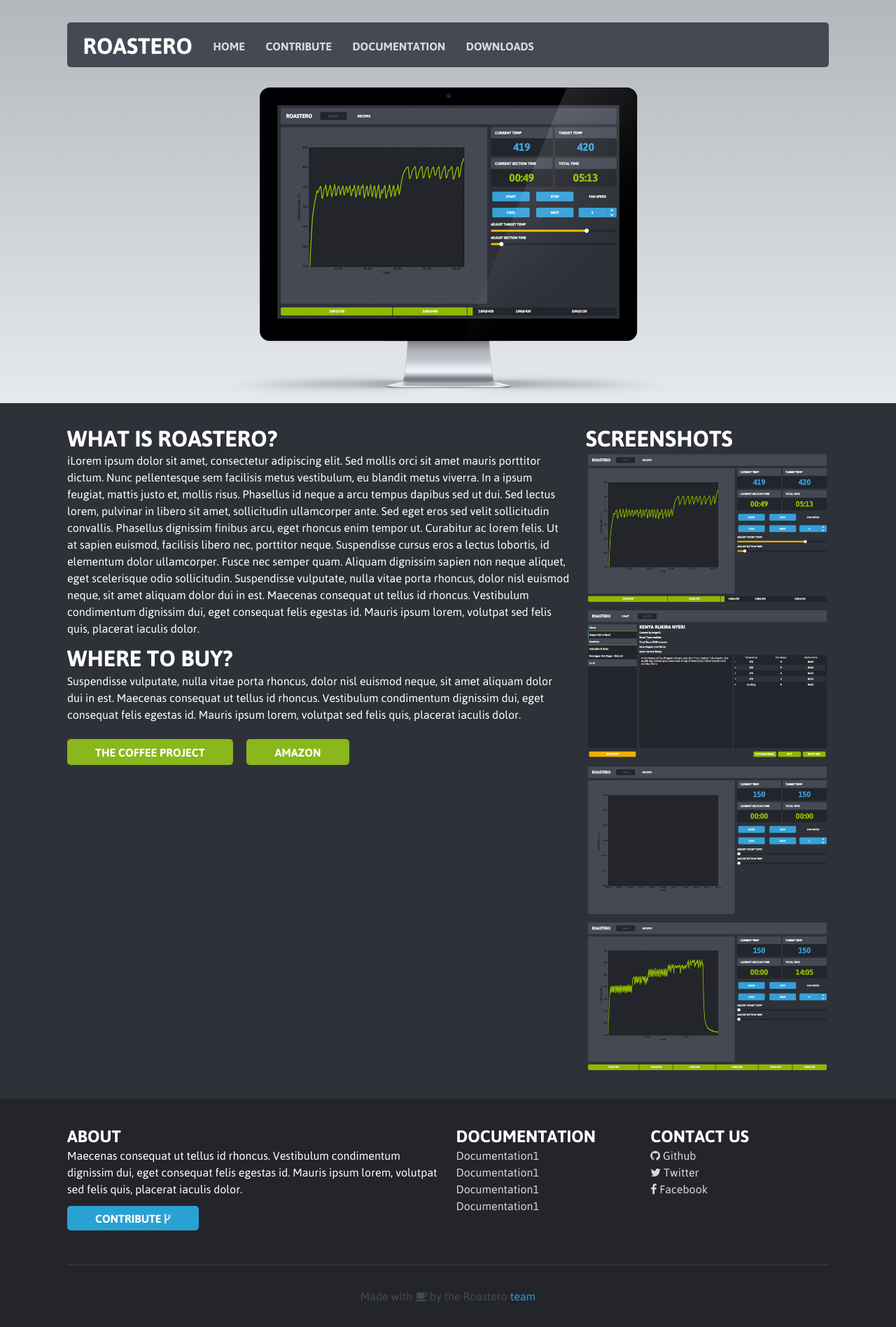
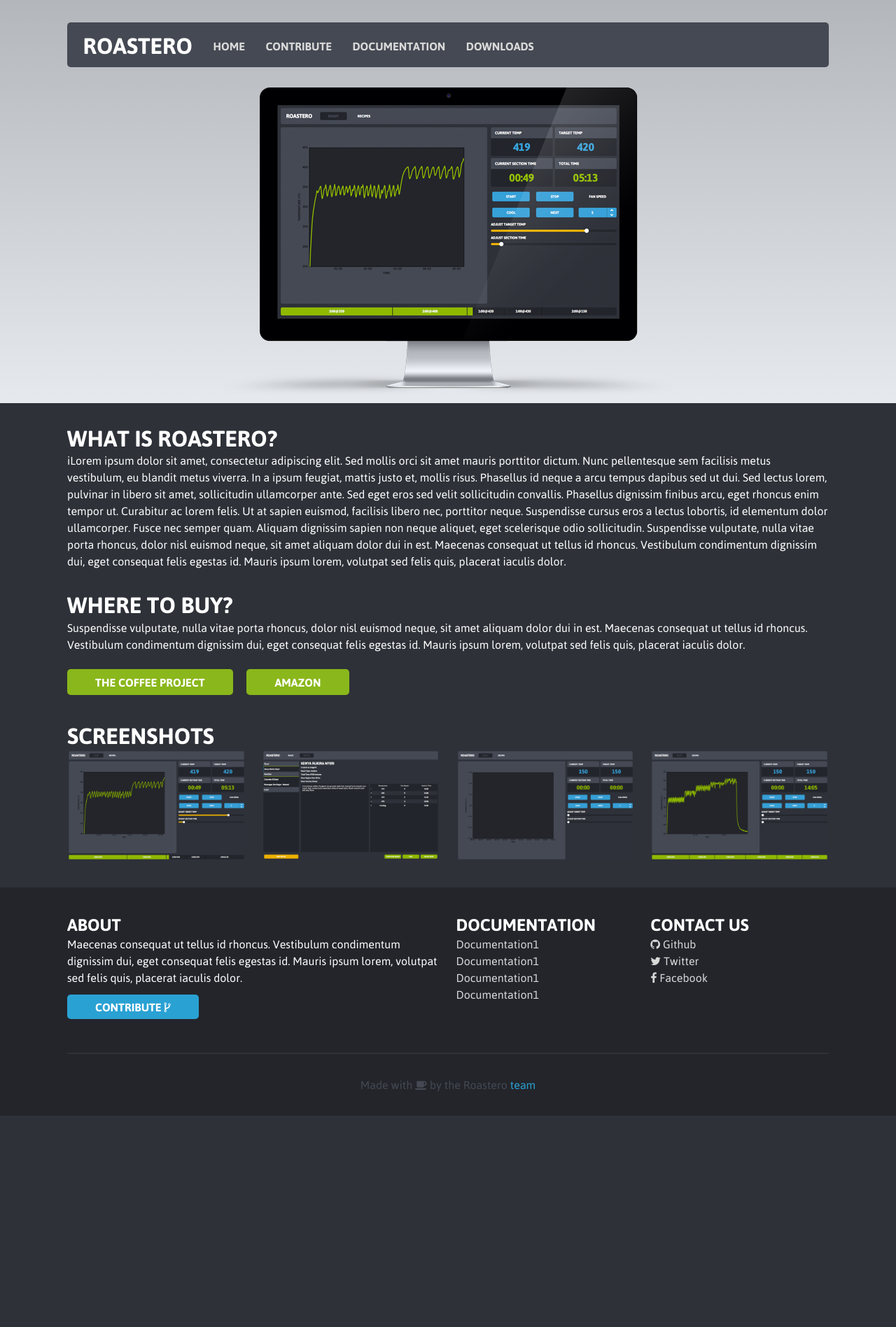
Before and after one commit to Roastero/Roastero-Web, a Jekyll site: the page built from index.html, in a window 1280 px wide. Shown: the whole page at 70% size. Built offline with Jekyll 4.4.1, drawn with Linux system fonts in a browser that asks for light colours; nearby versions of some CDN libraries; after the commit the page ends 1594 px from its top, so only the background shows below that.

Commit message:
Realigned screenshots to fit page content better.

```diff
--- a/css/main.scss
+++ b/css/main.scss
@@ -305,54 +305,21 @@
 
 }
 
-.home-right {
-    @include media($small-screen-up) {
-        @include span-columns(4);
-    }
-    @include media($medium-screen-up) {
-        @include span-columns(8);
-        @include omega();
-    }
-    @include media($large-screen-up) {
-        @include span-columns(8);
-    }
-
-    .what-is {
+.screenshots {
+    .modal {
         @include media($small-screen-up) {
             @include span-columns(4);
+            @include omega();
         }
         @include media($medium-screen-up) {
-            @include span-columns(8);
+            @include span-columns(4);
+            @include omega();
         }
         @include media($large-screen-up) {
-            @include span-columns(8 of 8);
+            @include span-columns(3);
+            @include omega(5n);
         }
     }
-
-    .where-to-buy {
-        @include media($small-screen-up) {
-            @include span-columns(4);
-        }
-        @include media($medium-screen-up) {
-            @include span-columns(8);
-        }
-        @include media($large-screen-up) {
-            @include span-columns(8 of 8);
-        }
-    }
-}
-
-.screenshots {
-    @include media($small-screen-up) {
-        @include span-columns(4);
-    }
-    @include media($medium-screen-up) {
-        @include span-columns(8);
-    }
-    @include media($large-screen-up) {
-        @include span-columns(4);
-    }
-    @include omega();
 }
 
 
```
